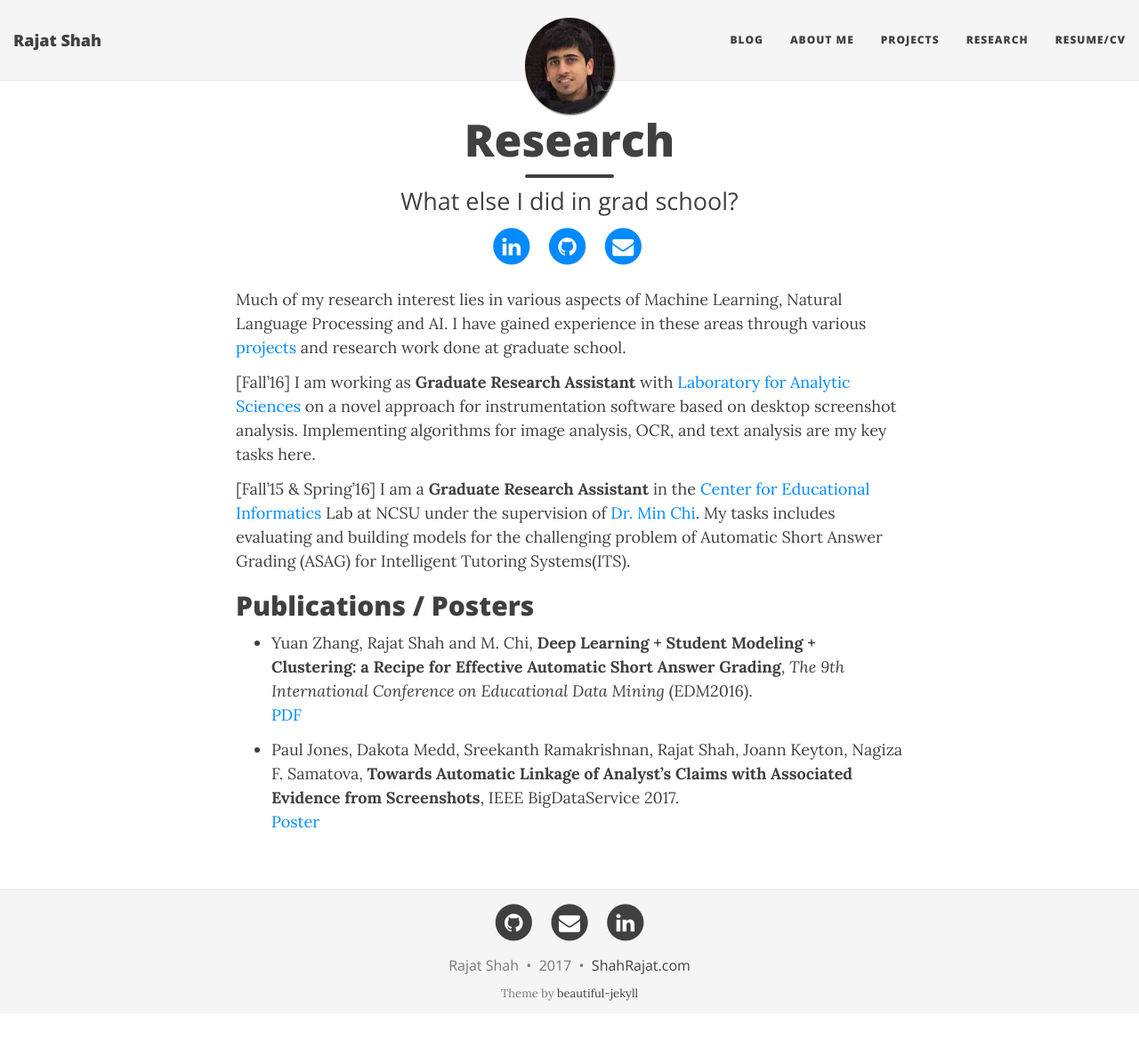
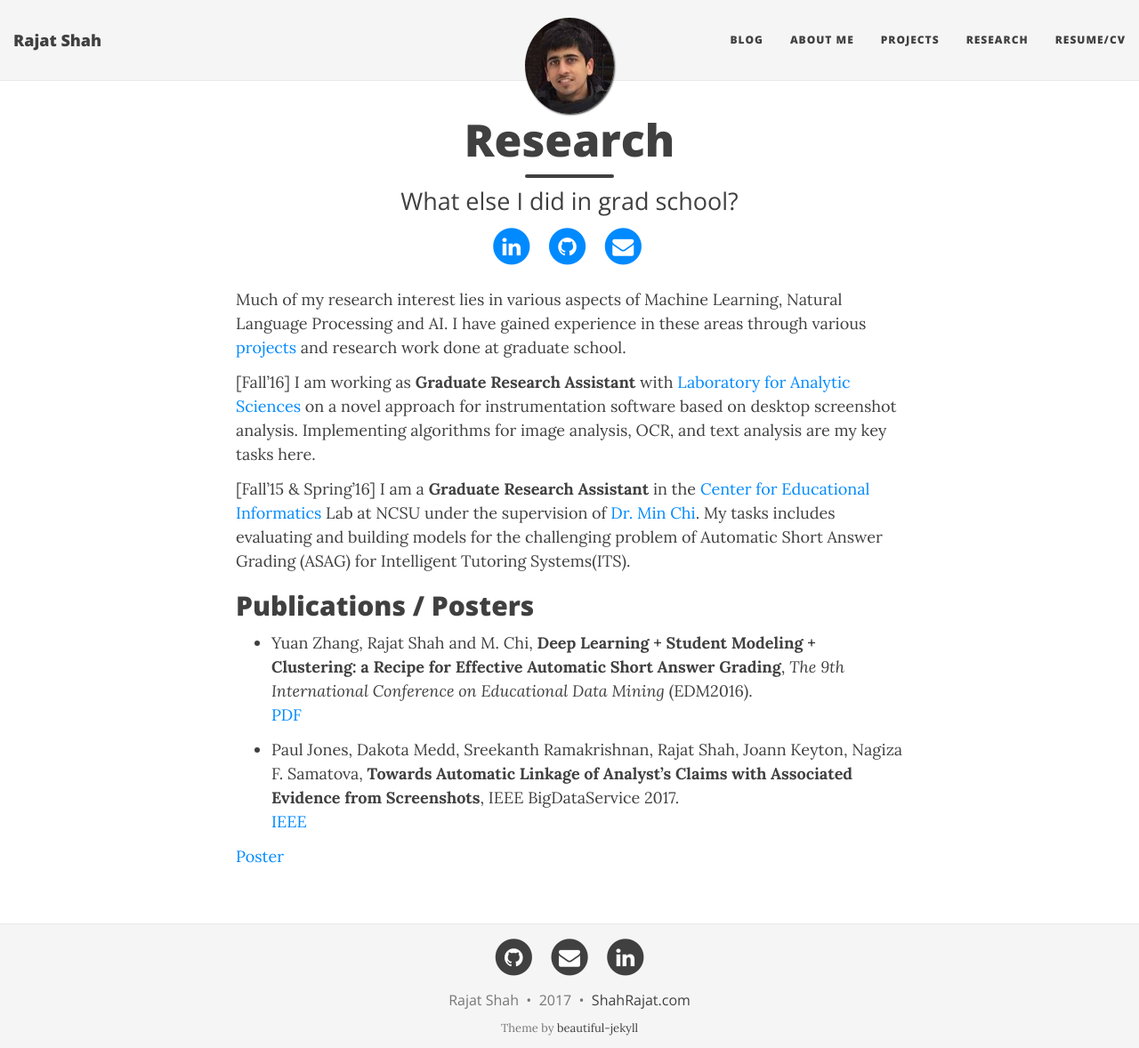
Before and after one commit to shahrajat/shahrajat.github.io, a Jekyll site: the page built from research.md, in a window 1280 px wide and 1178 px high. Shown: the whole window at 89% size. Built offline with Jekyll 4.4.1, drawn with Linux system fonts in a browser that asks for light colours; nearby versions of some CDN libraries; comment, search, counter and statistics services are not loaded.

Commit message:
Update research.md

```diff
--- a/research.md
+++ b/research.md
@@ -17,4 +17,6 @@ Much of my research interest lies in various aspects of Machine Learning, Natura
 [PDF](http://www.educationaldatamining.org/EDM2016/proceedings/paper_61.pdf){:target="_blank"}
 
 - Paul Jones, Dakota Medd, Sreekanth Ramakrishnan, Rajat Shah, Joann Keyton, Nagiza F. Samatova, **Towards Automatic Linkage of Analyst’s Claims with Associated Evidence from Screenshots**, IEEE BigDataService 2017. <br/>
+[IEEE](http://ieeexplore.ieee.org/document/7944916/)
+
 [Poster](https://ncsu-las.org/wp-content/uploads/2017/01/do6-symposium-poster-towards-automatic-linkage-of-analysts-claims-with-associated-evidence-from-screenshots-12-05-16.pdf)
```
